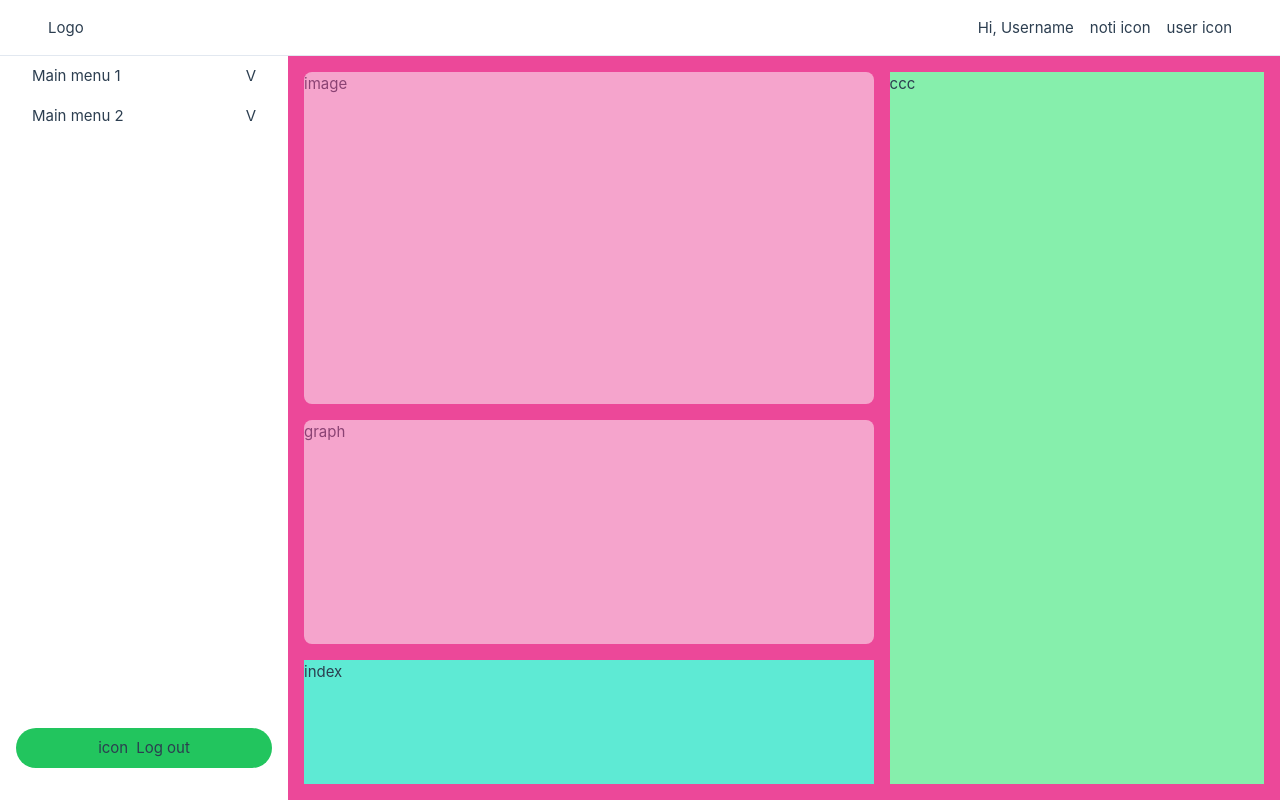
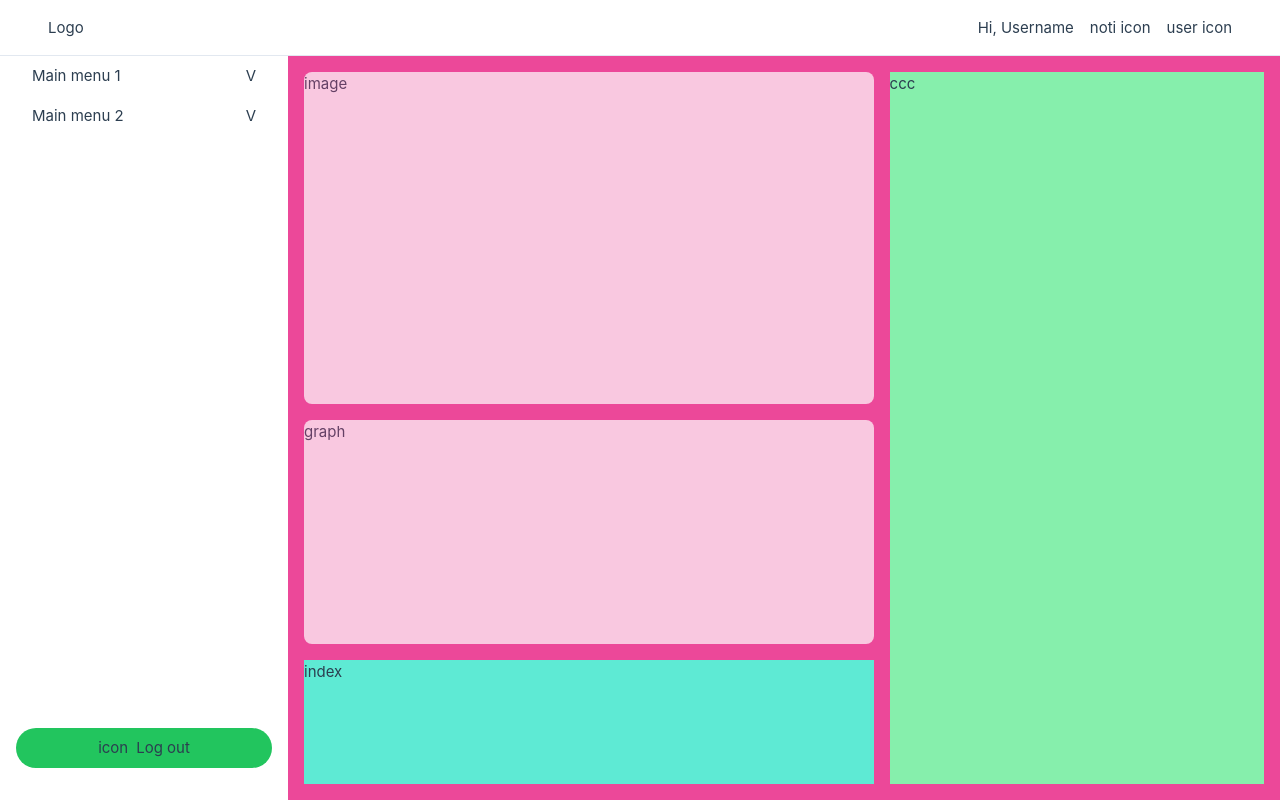
Before and after one commit to 11best/simple-weather-dashboard, a Vue app: page / in a window 1280 px wide. Built offline with nearby package versions, Linux system fonts and the light colour scheme.

Commit message:
change container opacity

```diff
--- a/src/components/GraphContainer.vue
+++ b/src/components/GraphContainer.vue
@@ -1,3 +1,3 @@
 <template>
-  <div class="bg-white opacity-50 w-full h-full rounded-lg">graph</div>
+  <div class="bg-white opacity-70 w-full h-full rounded-lg">graph</div>
 </template>
--- a/src/components/ImageContainer.vue
+++ b/src/components/ImageContainer.vue
@@ -1,3 +1,3 @@
 <template>
-  <div class="bg-white opacity-50 w-full h-full rounded-lg">image</div>
+  <div class="bg-white opacity-70 w-full h-full rounded-lg">image</div>
 </template>
```
